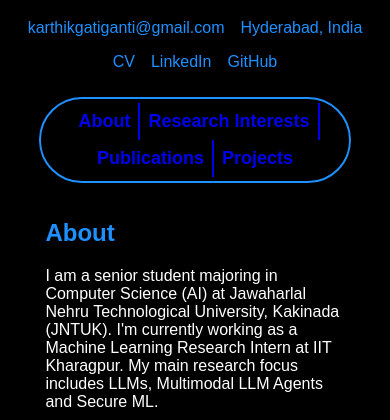
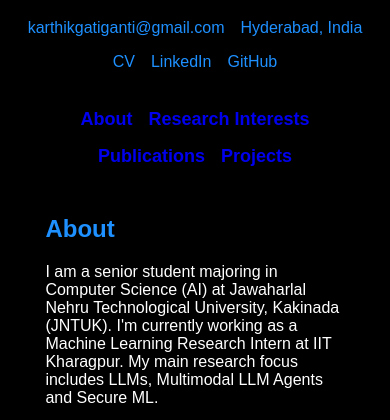
Before and after one commit to karthek-git/karthek-git.github.io, a plain HTML site: page index.html in a window 390 px wide. Shown: the part 354-774 px from the top of the page. Drawn offline with Linux system fonts and the light colour scheme.

Commit message:
snapshot

```diff
--- a/app/me.css
+++ b/app/me.css
@@ -44,7 +44,7 @@ nav {
     padding: 4px;
     border-width: 2px;
     border-color: dodgerblue;
-    border-style: solid;
+    #border-style: solid;
     border-radius: 180px;
     margin: 0 auto;
 }
@@ -55,7 +55,7 @@ nav {
     font-weight: bold;
     font-size: large;
     border-right-width: 2px;
-    border-right-style: solid;
+    #border-right-style: solid;
 }
 
 .nav_item_end {
@@ -81,7 +81,7 @@ section {
         width: 80%;
         border-width: 2px;
         border-color: dodgerblue;
-        border-style: solid;
+        #border-style: solid;
         border-radius: 180px;
         margin: 0 auto;
     }
```
